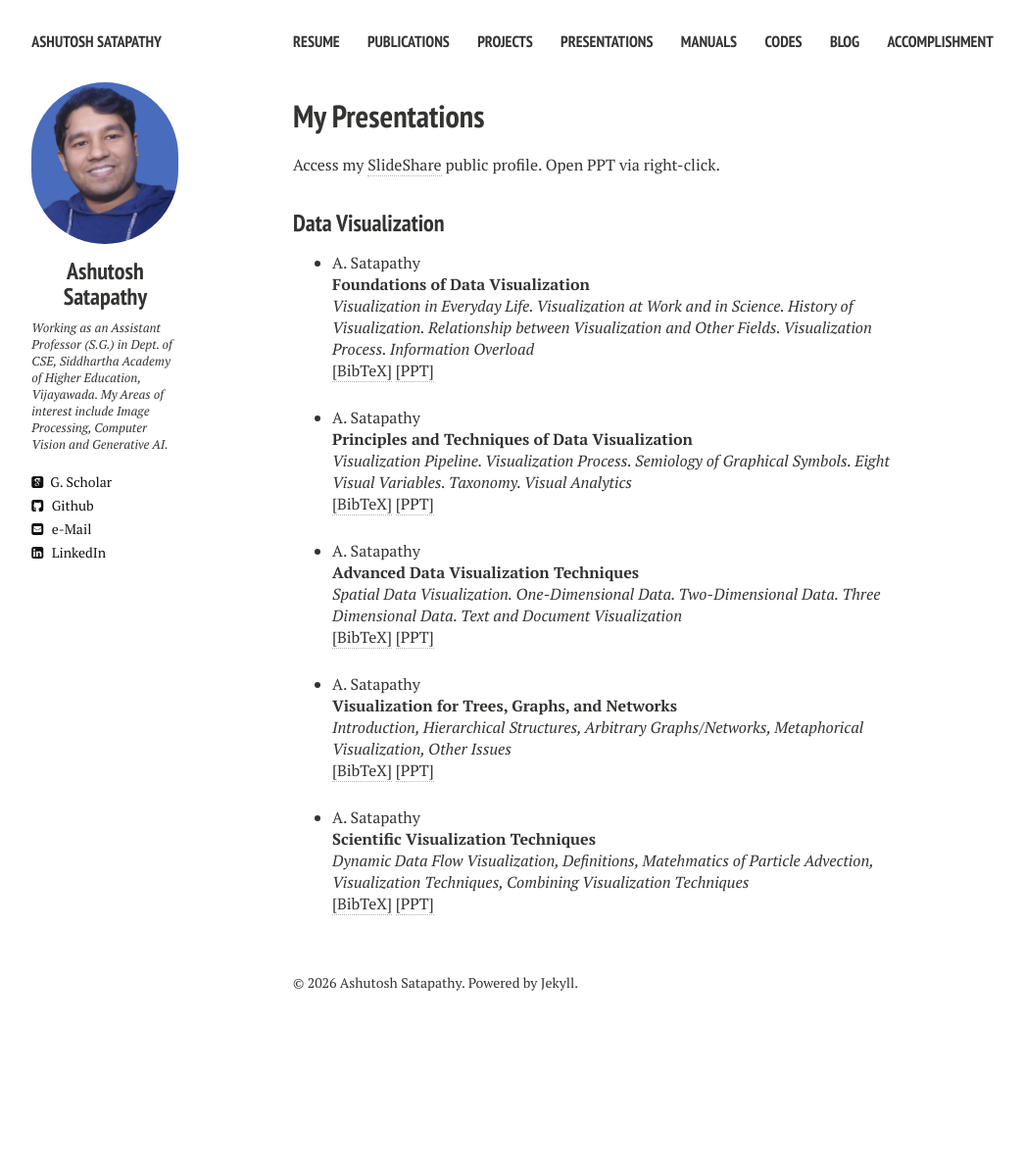
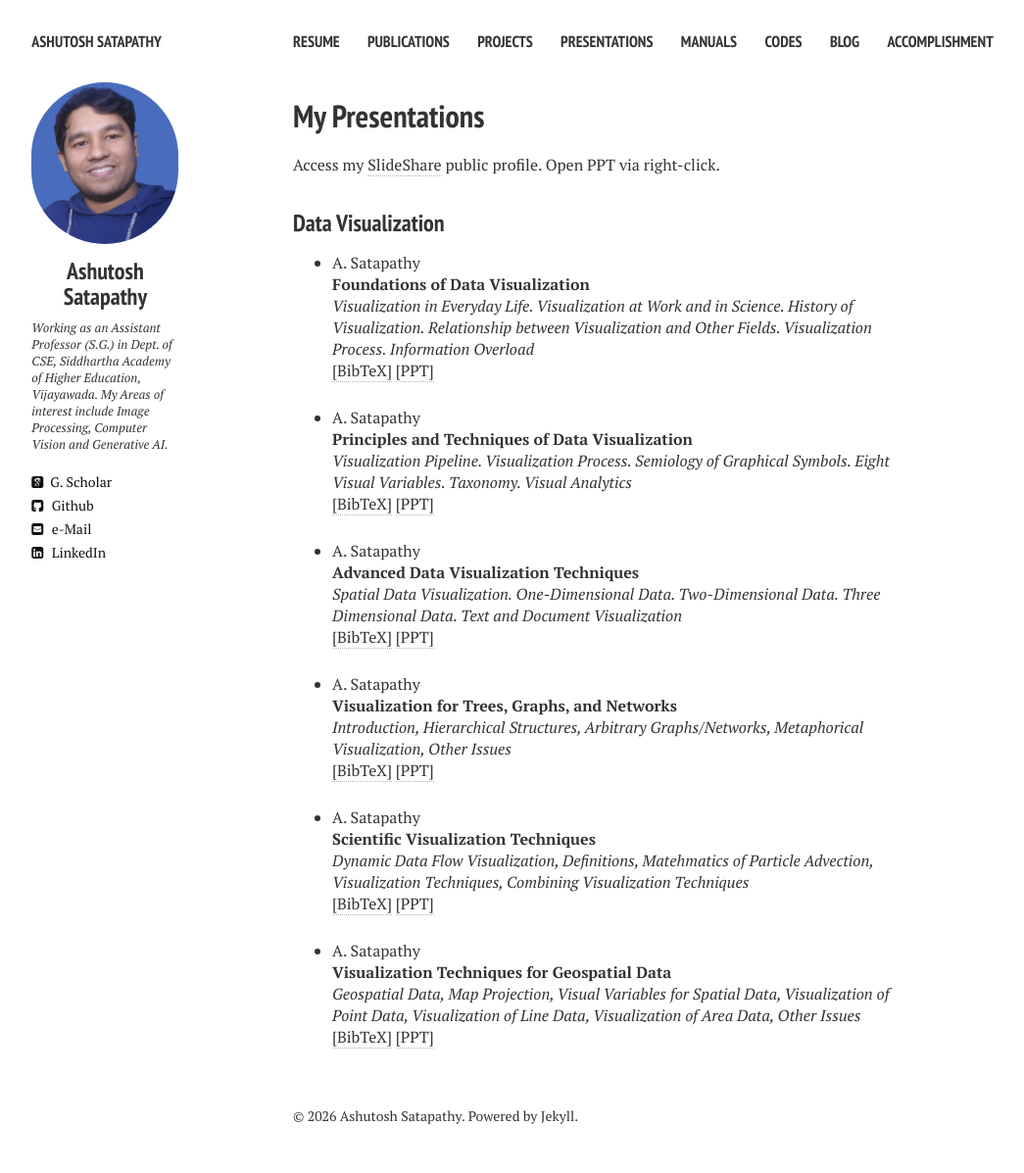
Before and after one commit to ashutoshsatapathy1990/ashutoshsatapathy1990.github.io, a Jekyll site: the page built from presentations-DV.md, in a window 1280 px wide. Shown: the whole page at 98% size, without its empty margins (21-1066 px from the left). Built offline with Jekyll 4.4.1, drawn with Linux system fonts in a browser that asks for light colours; nearby versions of some CDN libraries; before the commit the page ends 1061 px from its top, so only the background shows below that.

Commit message:
Update presentations-DV.html

```diff
--- a/_layouts/presentations-DV.html
+++ b/_layouts/presentations-DV.html
@@ -203,6 +203,30 @@ A. Satapathy
 </div>
 </li>
 
+<!-- Item: ashutosh2026geospatial -->
+<li ><p>
+A. Satapathy
+<br><b>Visualization Techniques for Geospatial Data</b><br>
+<i>Geospatial Data, Map Projection, Visual Variables for Spatial Data, Visualization of Point Data, Visualization of Line Data, Visualization of Area Data, Other Issues</i>
+<br />
+<a href="javascript:toggleBibtex('ashutosh2026geospatial')">[BibTeX]</a>
+<a href=https://www.slideshare.net/slideshow/visualization-techniques-for-geospatial-data/287482442>[PPT]</a>
+</p>
+<div id="bib_ashutosh2026geospatial" class="bibtex noshow">
+<pre>
+@misc{ashutosh2026scientific,
+  author       = {Ashutosh Satapathy},
+  title        = {Visualization Techniques for Geospatial Data},
+  howpublished = {Lecture slides},
+  year         = {2026},
+  month        = {apr},
+  institution  = {Siddhartha Academy of Higher Education (Deemed to be University)},
+  address      = {Vijayawada, India}
+}
+</pre>
+</div>
+</li>
+
       </ul  >
 
     </div><!-- /.article-wrap -->
```
